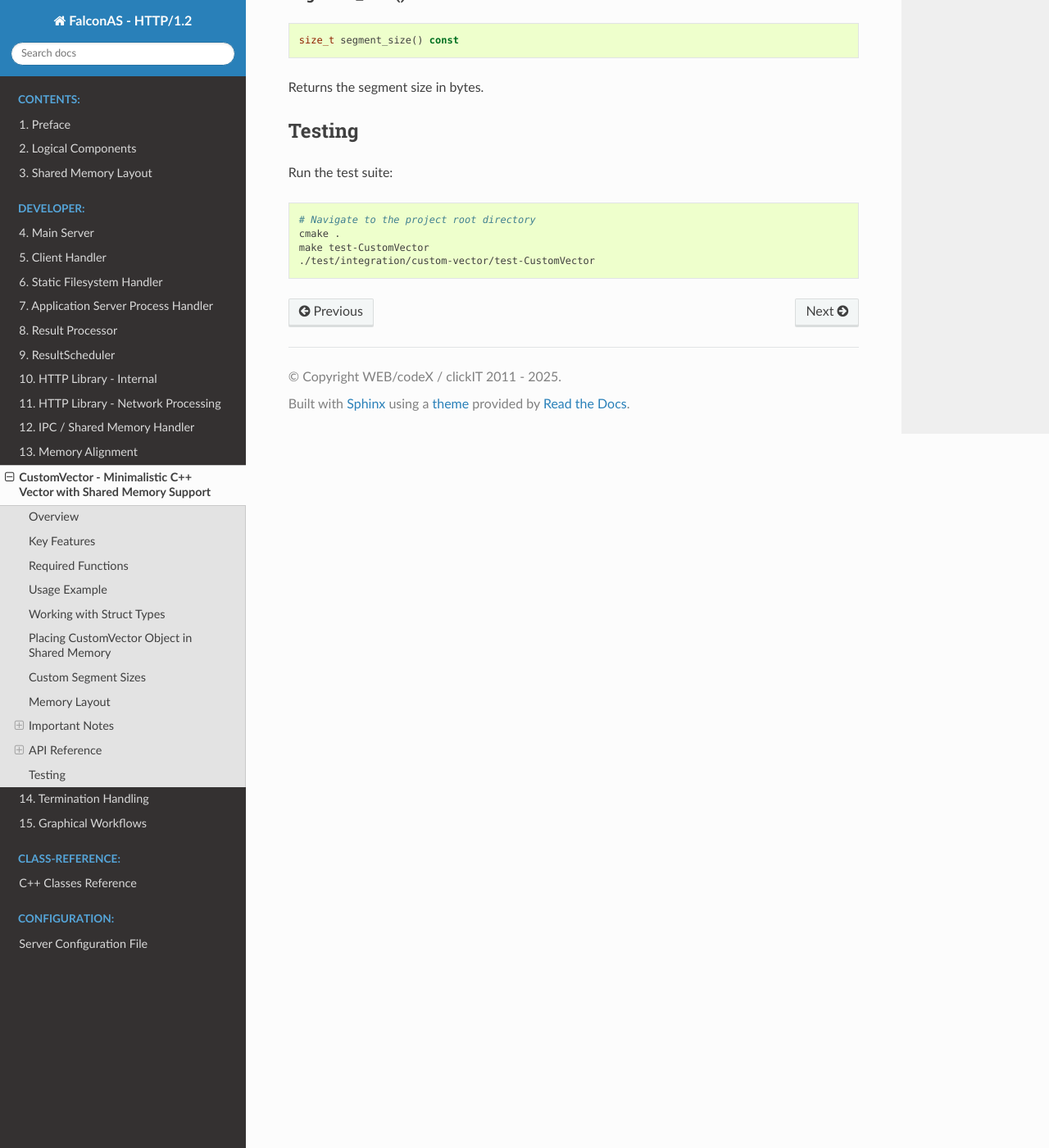
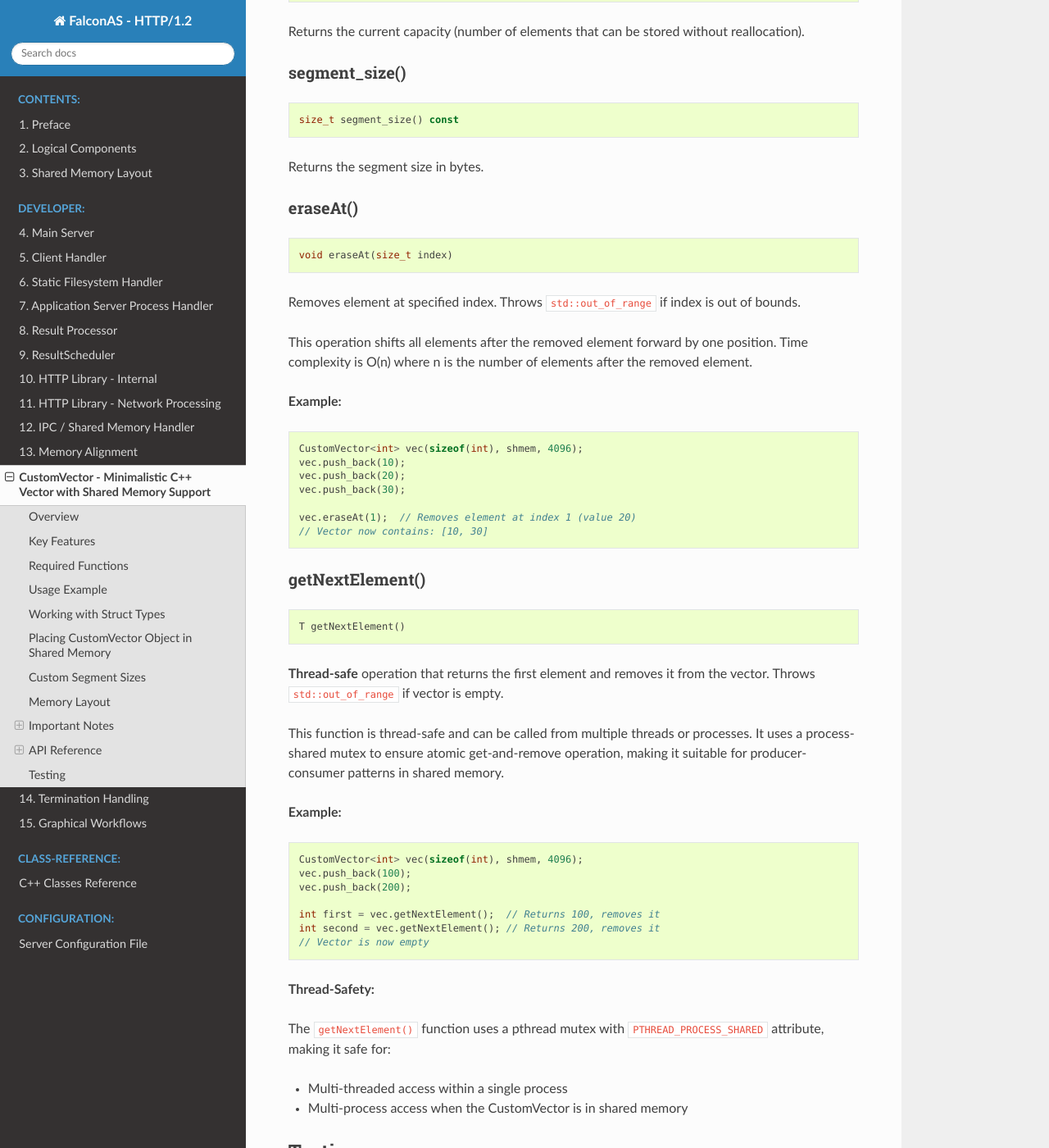
Before and after one commit to WEBcodeX1/http-1.2, a Sphinx documentation site: the page built from doc/CustomVector.rst, in a window 1280 px wide and 1400 px high, scrolled down 5515 px. Shown: the whole window at 82% size. Built offline with Sphinx 7.4.7 and the Read the Docs theme 3.1.0, drawn with Linux system fonts in a browser that asks for light colours; some of the changed text lies outside the part shown.

Commit message:
Add eraseAt and thread-safe getNextElement functions to CustomVector
Agent-Logs-Url: https://github.com/WEBcodeX1/http-1.2/sessions/87509d2f-514a-4b2a-9684-13976b662d40

Co-authored-by: clauspruefer <17313789+clauspruefer@users.noreply.github.com>

```diff
--- a/doc/CustomVector.rst
+++ b/doc/CustomVector.rst
@@ -14,6 +14,7 @@ Key Features
 3. **Contiguous addressing**: Next segment address = previous address + segment_size_bytes
 4. **No iterators**: Designed to be 100% compatible with shared memory (no types that rely on other memory regions)
 5. **Simple interface**: Provides essential vector operations only
+6. **Thread-safe operations**: ``getNextElement()`` is thread-safe for multi-process/multi-threaded access
 
 Required Functions
 ------------------
@@ -23,6 +24,8 @@ Required Functions
 3. ✅ **push_back** element
 4. ✅ **get element** at element index
 5. ✅ **get elements count**
+6. ✅ **eraseAt** (remove element at specific index)
+7. ✅ **getNextElement** (thread-safe: get first element and remove it)
 
 Usage Example
 -------------
@@ -278,6 +281,59 @@ segment_size()
 
 Returns the segment size in bytes.
 
+eraseAt()
+~~~~~~~~~
+
+.. code-block:: cpp
+
+    void eraseAt(size_t index)
+
+Removes element at specified index. Throws ``std::out_of_range`` if index is out of bounds.
+
+This operation shifts all elements after the removed element forward by one position. Time complexity is O(n) where n is the number of elements after the removed element.
+
+**Example:**
+
+.. code-block:: cpp
+
+    CustomVector<int> vec(sizeof(int), shmem, 4096);
+    vec.push_back(10);
+    vec.push_back(20);
+    vec.push_back(30);
+
+    vec.eraseAt(1);  // Removes element at index 1 (value 20)
+    // Vector now contains: [10, 30]
+
+getNextElement()
+~~~~~~~~~~~~~~~~
+
+.. code-block:: cpp
+
+    T getNextElement()
+
+**Thread-safe** operation that returns the first element and removes it from the vector. Throws ``std::out_of_range`` if vector is empty.
+
+This function is thread-safe and can be called from multiple threads or processes. It uses a process-shared mutex to ensure atomic get-and-remove operation, making it suitable for producer-consumer patterns in shared memory.
+
+**Example:**
+
+.. code-block:: cpp
+
+    CustomVector<int> vec(sizeof(int), shmem, 4096);
+    vec.push_back(100);
+    vec.push_back(200);
+
+    int first = vec.getNextElement();  // Returns 100, removes it
+    int second = vec.getNextElement(); // Returns 200, removes it
+    // Vector is now empty
+
+**Thread-Safety:**
+
+The ``getNextElement()`` function uses a pthread mutex with ``PTHREAD_PROCESS_SHARED`` attribute, making it safe for:
+
+- Multi-threaded access within a single process
+- Multi-process access when the CustomVector is in shared memory
+
 Testing
 -------
 
```
Also changed, not shown: 2 other files.
